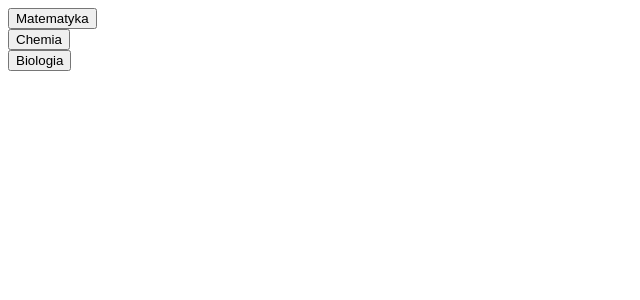
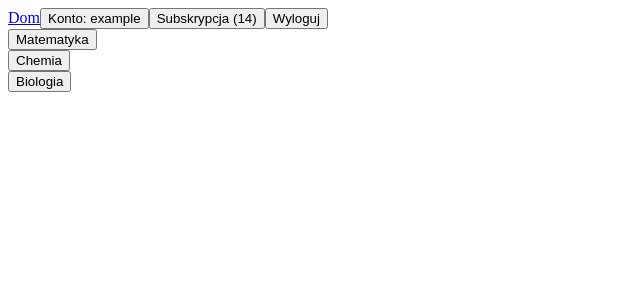
Before and after one commit to Jumpersky77/Praktyki, a React (Create React App) app in the folder AppPraktyki-main/: page /subjects in a window 1280 px wide. Shown: the top 300 px of the page, without its empty margins (0-640 px from the left). Built offline with nearby package versions, Linux system fonts and the light colour scheme.

Commit message:
dodano header do subjects

```diff
--- /dev/null
+++ b/AppPraktyki-main/src/components/Header.tsx
@@ -0,0 +1,15 @@
+import { useState } from "react";
+import { Link } from "react-router-dom";
+
+type Props = { accountName: string, subscriptionDaysLeft: string }
+function Header(props : Props) {
+    return (
+        <div id="header">
+            <a href="/subjects">Dom</a>
+            <button>Konto: {props.accountName}</button>
+            <button>Subskrypcja ({props.subscriptionDaysLeft})</button>
+            <button>Wyloguj</button>
+        </div>
+    )
+}
+export default Header;
--- a/AppPraktyki-main/src/pages/Subjects.tsx
+++ b/AppPraktyki-main/src/pages/Subjects.tsx
@@ -1,5 +1,6 @@
 import { useState } from "react";
 import { Link } from "react-router-dom";
+import Header from "../components/Header";
 
 const _subjects = ["Matematyka", "Chemia", "Biologia"];
 type Props = { text: string }
@@ -14,6 +15,7 @@ function Subject(props : Props) {
 const Subjects = () => {
     return (
         <>
+            <Header accountName={"example"} subscriptionDaysLeft={"14"}></Header>
             {_subjects.map((subject, index) => (
                 <Subject key={index} text={subject}></Subject>
             ))}
```
